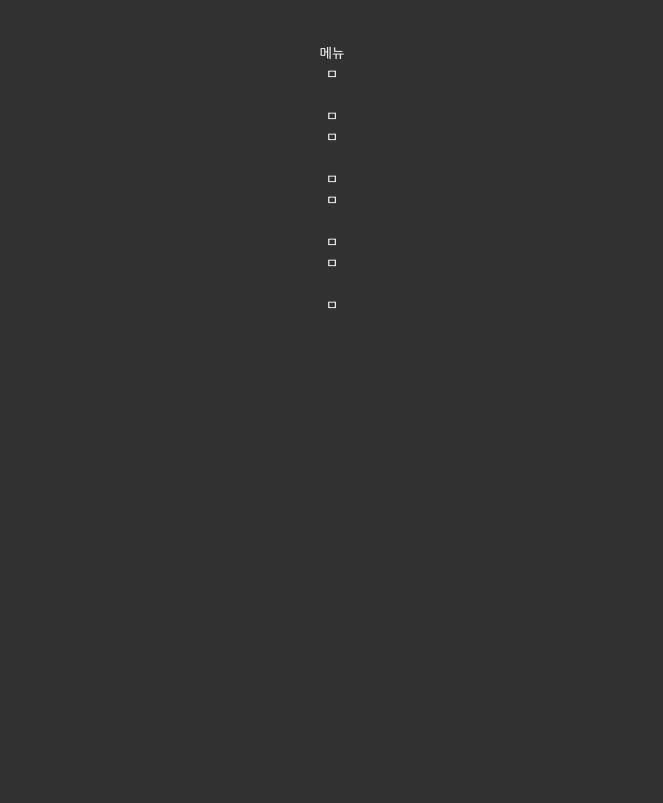
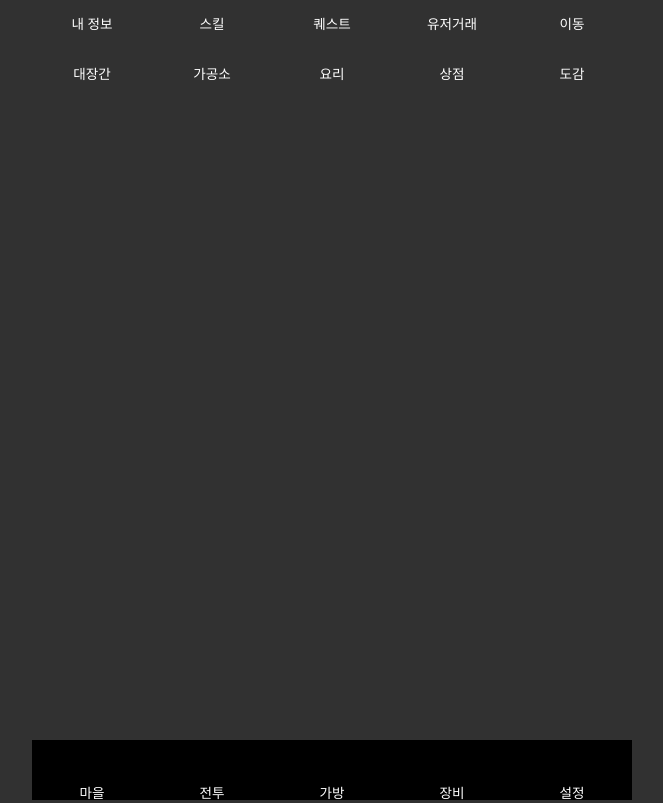
Before and after one commit to ViVeta12/ViVeta12.github.io, a plain HTML site: page index.html in a window 1280 px wide. Shown: the whole page, without its empty margins (308-971 px from the left). Drawn offline with Linux system fonts and the light colour scheme.

Commit message:
Update index.html

```diff
--- a/index.html
+++ b/index.html
@@ -5,29 +5,50 @@
     <meta name="viewport" content="width=device-width, initial-scale=1.0">
     <title>탑의 등반가</title>
     <link rel="stylesheet" href="css/style.css" />
+    <link rel="stylesheet" href="css/마을.css" />
   </head>
   <body>
     <div id="게임화면">
-        <div class="메뉴" id="메뉴배경">
+        <div id="메뉴">
             <div class="메뉴그림글">
                 <div class="메뉴클릭"></div>
-                <div class="메뉴클릭">메뉴</div>
+                <div class="메뉴클릭">마을</div>
             </div>
             <div class="메뉴그림글">
-                <div class="메뉴클릭">ㅁ</div>
-                <div class="메뉴클릭">ㅁ</div>
+                <div class="메뉴클릭"></div>
+                <div class="메뉴클릭">전투</div>
             </div>
             <div class="메뉴그림글">
-                <div class="메뉴클릭">ㅁ</div>
-                <div class="메뉴클릭">ㅁ</div>
+                <div class="메뉴클릭"></div>
+                <div class="메뉴클릭">가방</div>
             </div>
             <div class="메뉴그림글">
-                <div class="메뉴클릭">ㅁ</div>
-                <div class="메뉴클릭">ㅁ</div>
+                <div class="메뉴클릭"></div>
+                <div class="메뉴클릭">장비</div>
             </div>
             <div class="메뉴그림글">
-                <div class="메뉴클릭">ㅁ</div>
-                <div class="메뉴클릭">ㅁ</div>
+                <div class="메뉴클릭"></div>
+                <div class="메뉴클릭">설정</div>
+            </div>
+        </div>
+        <div id="인게임화면">
+            <div class="마을">
+                <div id="마을메뉴">
+                    <div class="마을메뉴">
+                        <div class="마을메뉴클릭">내 정보</div>
+                        <div class="마을메뉴클릭">스킬</div>
+                        <div class="마을메뉴클릭">퀘스트</div>
+                        <div class="마을메뉴클릭">유저거래</div>
+                        <div class="마을메뉴클릭">이동</div>
+                    </div>
+                    <div class="마을메뉴">
+                        <div class="마을메뉴클릭">대장간</div>
+                        <div class="마을메뉴클릭">가공소</div>
+                        <div class="마을메뉴클릭">요리</div>
+                        <div class="마을메뉴클릭">상점</div>
+                        <div class="마을메뉴클릭">도감</div>
+                    </div>
+                </div>
             </div>
         </div>
     </div>
```
